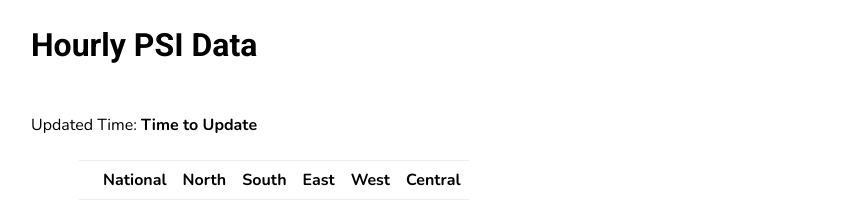
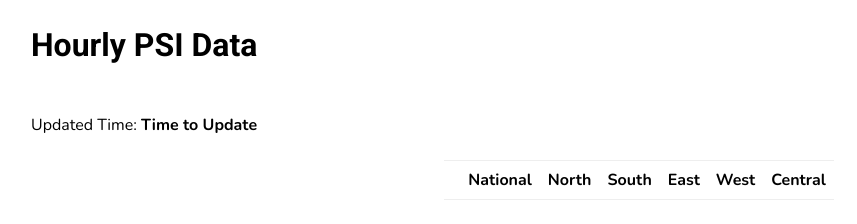
Before and after one commit to TanglingTreats/CSC3007-assignment1, a plain HTML site: page index.html in a window 1280 px wide. Shown: the whole page, without its empty margins (1-858 px from the left). Drawn offline with nearby package versions, Linux system fonts and the light colour scheme; no server answers.

Commit message:
Add class to main div. Change alignment of items in content class.

```diff
--- a/index.css
+++ b/index.css
@@ -19,6 +19,12 @@ table th {
     border-top: 1px solid #EEEEEE;
 }
 
+.content {
+    display: flex;
+    flex-direction: row;
+    justify-content: center;
+}
+
 .heading {
     font-family: 'Roboto', sans-serif;
     padding: 0.3rem 2rem;
--- a/index.html
+++ b/index.html
@@ -17,7 +17,7 @@
                 <span id="updatedTime">Time to Update</span>
             </p>
         </div>
-        <div>
+        <div class="content">
             <table>
                 <thead>
                     <tr>
```
